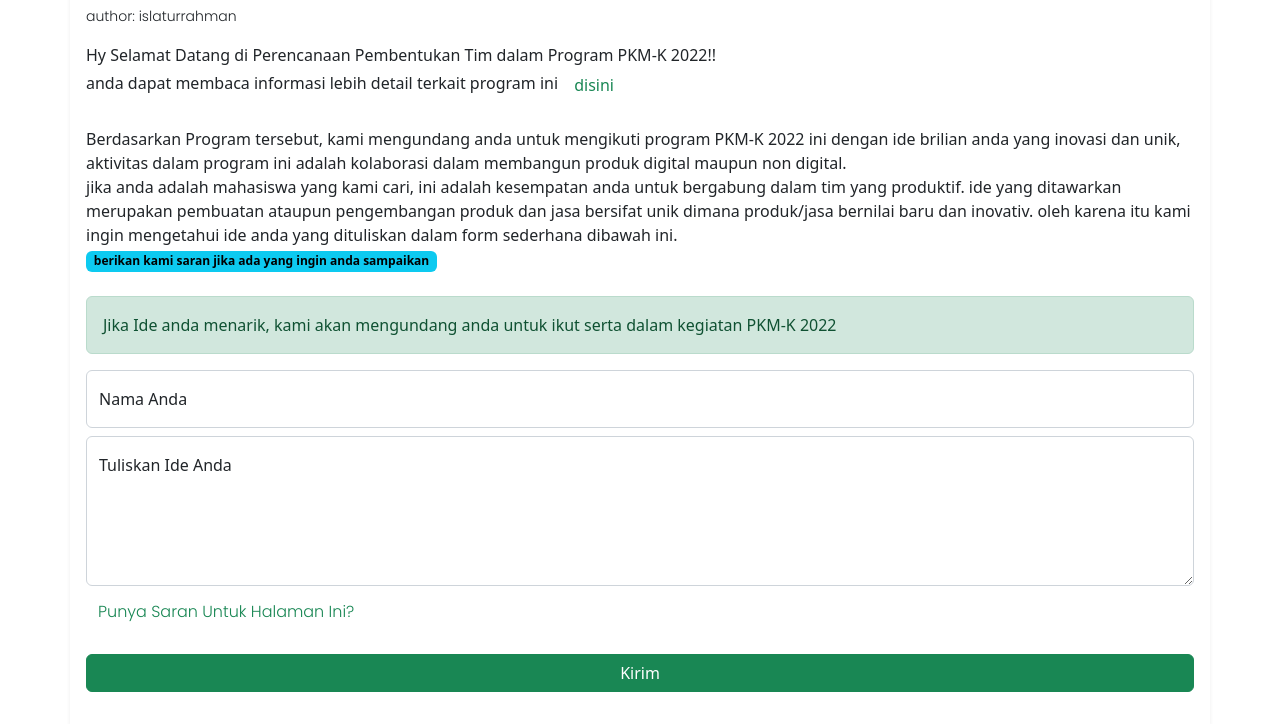
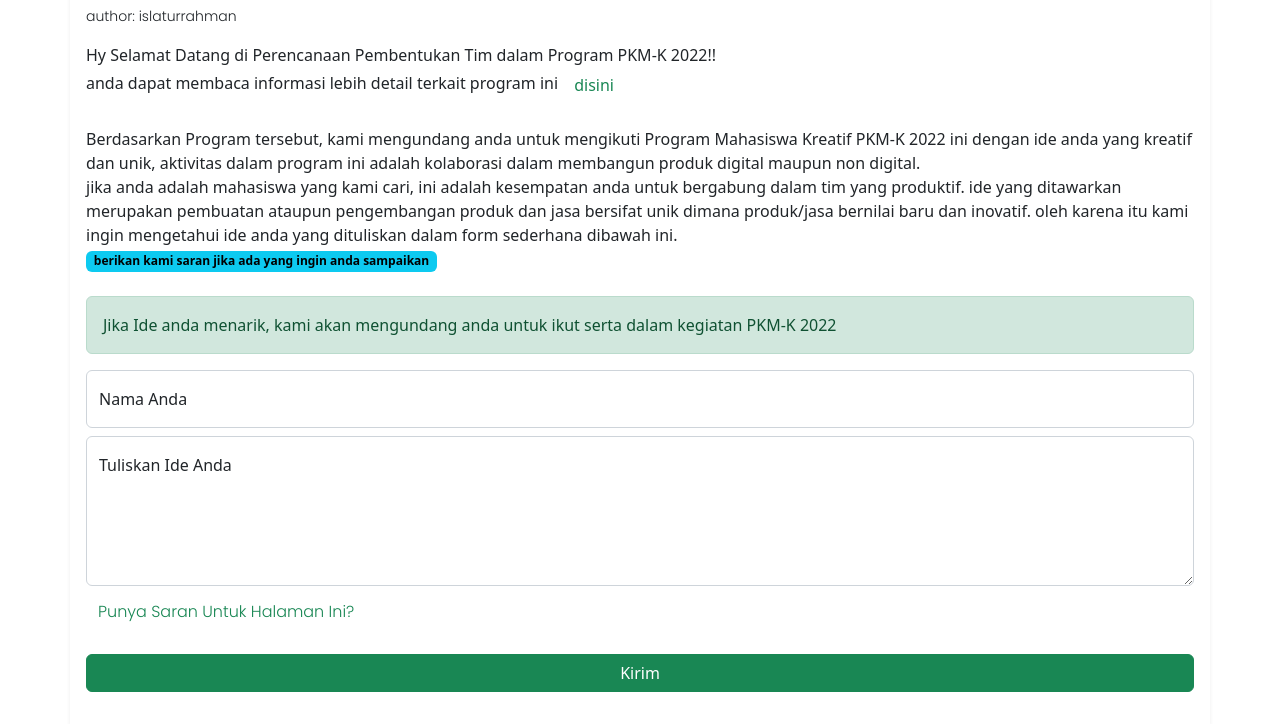
Before and after one commit to islaturrahman/islaturrahman.github.io, a website: page pages/pkm-k.html in a window 1280 px wide. Shown: the part 123-847 px from the top of the page. Drawn offline with Linux system fonts and the light colour scheme.

Commit message:
update PKM

```diff
--- a/pages/pkm-k.html
+++ b/pages/pkm-k.html
@@ -41,13 +41,14 @@
                     disini
                 </a>
                 <br><br>
-                Berdasarkan Program tersebut, kami mengundang anda untuk mengikuti program PKM-K 2022 ini dengan
-                ide brilian anda yang inovasi dan unik, aktivitas dalam program ini adalah kolaborasi dalam membangun
+                Berdasarkan Program tersebut, kami mengundang anda untuk mengikuti Program Mahasiswa Kreatif PKM-K 2022
+                ini dengan
+                ide anda yang kreatif dan unik, aktivitas dalam program ini adalah kolaborasi dalam membangun
                 produk digital maupun non digital. <br> jika anda adalah mahasiswa yang kami cari, ini adalah kesempatan
                 anda
                 untuk bergabung dalam tim yang produktif. ide yang ditawarkan merupakan pembuatan
                 ataupun pengembangan produk dan jasa bersifat
-                unik dimana produk/jasa bernilai baru dan inovativ.
+                unik dimana produk/jasa bernilai baru dan inovatif.
                 oleh karena itu kami ingin mengetahui ide anda yang dituliskan dalam form sederhana
                 dibawah ini. <br> <span class="badge text-bg-info">berikan kami saran jika ada yang ingin anda
                     sampaikan</span> <br><br>
```
